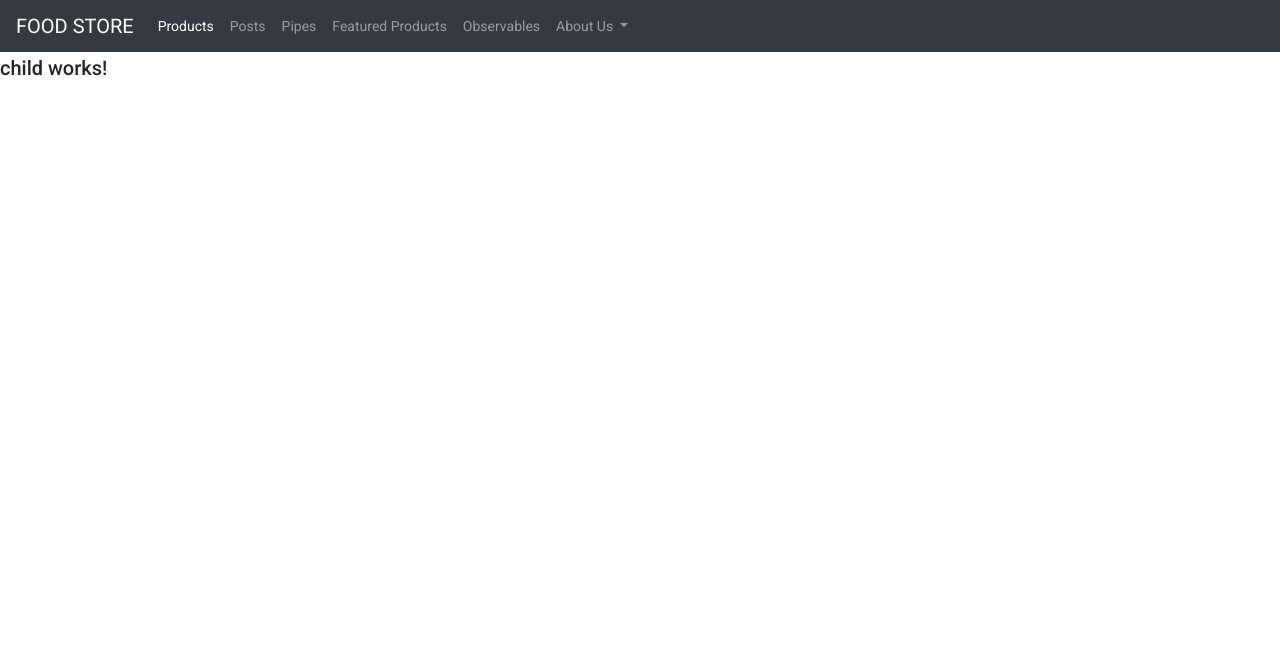
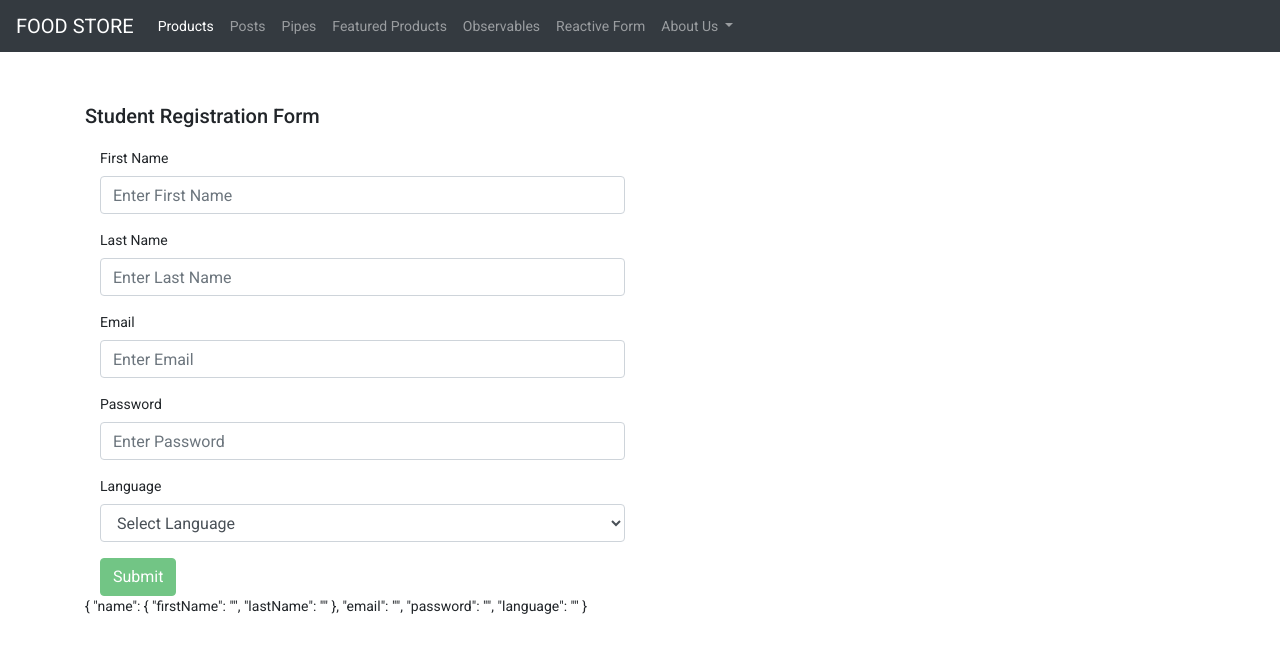
Before and after one commit to prabath1998/Angular-Basics, an Angular app: page /reactive-form in a window 1280 px wide. Shown: the top 652 px of the page. Built offline with nearby package versions, Linux system fonts and the light colour scheme.

Commit message:
Template driven forms

```diff
--- a/src/app/app.module.ts
+++ b/src/app/app.module.ts
@@ -28,6 +28,7 @@ import { FileSizePipe } from './pipes/file-size.pipe';
 import { PowerPipe } from './pipes/power.pipe';
 import { RepeatPipe } from './pipes/repeat.pipe';
 import { ObservableComponent } from './components/observable/observable.component';
+import { ReactiveFormComponent } from './reactive-form/reactive-form.component';
 
 const routes: Routes = [
   // {
@@ -86,6 +87,10 @@ const routes: Routes = [
     component: ObservableComponent,
   },
   {
+    path: 'reactive-form',
+    component: ReactiveFormComponent,
+  },
+  {
     path: '**',
     component: ChildComponent,
     // redirectTo: 'product-list',
@@ -114,6 +119,7 @@ const routes: Routes = [
     PowerPipe,
     RepeatPipe,
     ObservableComponent,
+    ReactiveFormComponent,
   ],
   imports: [
     BrowserModule,
--- a/src/app/components/header/header.component.html
+++ b/src/app/components/header/header.component.html
@@ -20,6 +20,9 @@
             </li>
             <li class="nav-item">
                 <a class="nav-link" href="#" routerLink="/observable">Observables</a>
+            </li>
+            <li class="nav-item">
+                <a class="nav-link" href="#" routerLink="/reactive-form">Reactive Form</a>
             </li>
 
             <li class="nav-item dropdown">
--- /dev/null
+++ b/src/app/models/student.ts
@@ -0,0 +1,9 @@
+export class Student {
+  constructor(
+    public firstName: string = '',
+    public lastName: string = '',
+    public email: string = '',
+    public password: string = '',
+    public language: string = ''
+  ) {}
+}
--- /dev/null
+++ b/src/app/reactive-form/reactive-form.component.html
@@ -0,0 +1,82 @@
+<div class="container">
+    <h2 class="mt-5"> Student Registration Form</h2>
+    <form novalidate #f="ngForm">
+
+        <fieldset ngModelGroup="name">
+            <div class="col-6">
+                <div class="form-group">
+                    <label>First Name</label>
+                    <input type="text" #firstName="ngModel" class="form-control is-invalid" [ngClass]="{
+                        'is-invalid':firstName.invalid && (firstName.dirty || firstName.touched),
+                        'is-valid': firstName.valid && (firstName.dirty || firstName.touched)
+                    }" placeholder="Enter First Name" name="firstName" [(ngModel)]="studentModel.firstName" required>
+                    <div class="invalid-feedback">
+                        <p>Please Enter First Name</p>
+                    </div>
+                </div>
+            </div>
+
+            <div class="col-6">
+                <div class="form-group">
+                    <label>Last Name</label>
+                    <input type="text" #lastName="ngModel" class="form-control is-valid" [ngClass]="{
+                        'is-invalid':lastName.invalid && (lastName.dirty || lastName.touched),
+                        'is-valid': lastName.valid && (lastName.dirty || lastName.touched)
+                    }" placeholder="Enter Last Name" name="lastName" ngModel [(ngModel)]="studentModel.lastName">
+                </div>
+            </div>
+
+        </fieldset>
+
+
+
+        <div class="col-6">
+            <div class="form-group">
+                <label>Email</label>
+                <input type="email" #email="ngModel" autocomplete="off" class="form-control" [ngClass]="{
+                    'is-invalid':email.invalid && (email.dirty || email.touched),
+                    'is-valid': email.valid && (email.dirty || email.touched)
+                }" placeholder="Enter Email" name="email" ngModel [(ngModel)]="studentModel.email" required pattern="^[a-z0-9._%+-]+@[a-z0-9.-]+\.[a-z]{2,4}$">
+                <div class="invalid-feedback">
+                    Please Enter Valid Email
+                </div>
+            </div>
+        </div>
+
+        <div class="col-6">
+            <div class="form-group">
+                <label>Password</label>
+                <input type="text" #password="ngModel" class="form-control" [ngClass]="{
+                    'is-invalid':password.invalid && (password.dirty || password.touched),
+                    'is-valid': password.valid && (password.dirty || password.touched)
+                }" placeholder="Enter Password" name="password" ngModel [(ngModel)]="studentModel.password" required minlength="8">
+                <div class="invalid-feedback">
+                    Please Enter Valid Password
+                </div>
+            </div>
+        </div>
+
+        <div class="col-6">
+            <div class="form-group">
+                <label>Language</label>
+                <select class="form-control" #language="ngModel" [ngClass]="{
+                    'is-invalid':language.invalid && (language.dirty || language.touched),
+                    'is-valid': language.valid && (language.dirty || language.touched)
+                }" name="language" [(ngModel)]="studentModel.language" required>
+                    <option value="" disabled selected>Select Language</option>
+                    <option *ngFor="let lang of languages" [value]="lang">{{lang}}</option>
+                </select>
+                <div class="invalid-feedback">
+                    Please Select Language
+                </div>
+            </div>
+        </div>
+
+        <div class="container">
+            <button type="submit" class="btn btn-success" [disabled]="f.invalid">Submit</button>
+        </div>
+
+    </form>
+
+    <p>{{f.value | json}}</p>
+</div>
--- /dev/null
+++ b/src/app/reactive-form/reactive-form.component.ts
@@ -0,0 +1,21 @@
+import { Component, OnInit, ViewChild } from '@angular/core';
+import { Student } from '../models/student';
+
+@Component({
+  selector: 'app-reactive-form',
+  templateUrl: './reactive-form.component.html',
+  styleUrls: ['./reactive-form.component.css']
+})
+export class ReactiveFormComponent implements OnInit {
+  studentModel:Student = new Student();
+  @ViewChild('f') form:any;
+
+  languages:string[] =['Sinhala','Tamil','English','French','German'];
+
+  constructor() { }
+
+  ngOnInit(): void {
+
+  }
+
+}
```
Also changed, not shown: src/app/reactive-form/reactive-form.component.css (added).
